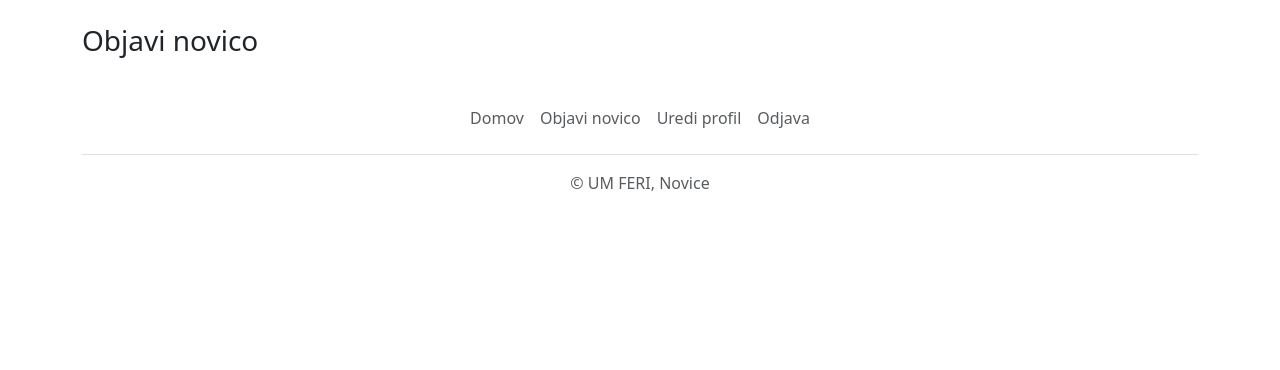
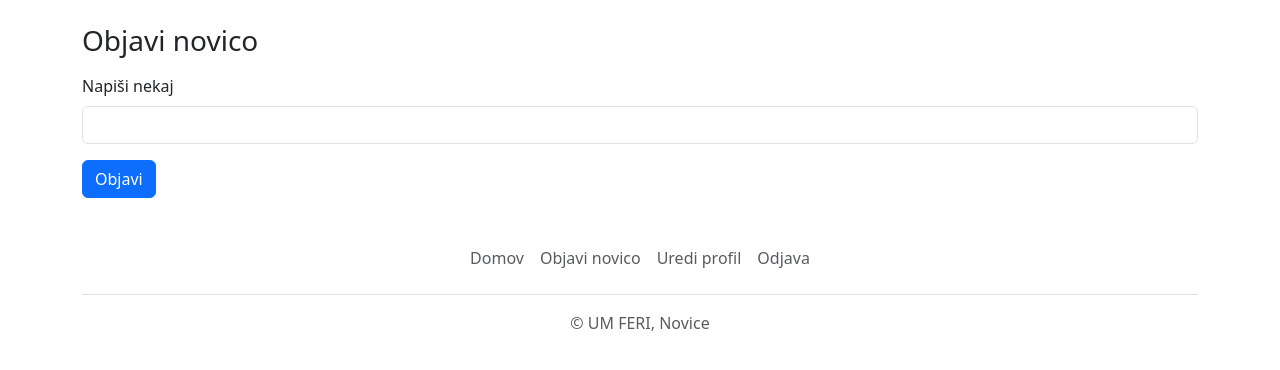
Before and after one commit to SSunYY/Vaja-1-PHP-MVC, a PHP site: page /articles/create in a window 1280 px wide. Shown: the part 73-443 px from the top of the page. Run offline with PHP 8.4, Linux system fonts and the light colour scheme; the visitor is signed in with stand-in values (Sample User, id 1); a stand-in replaces the project's code that opens the database connection.

Commit message:
Dopolnil create.php s kodo za objavo novice.

```diff
--- a/views/articles/create.php
+++ b/views/articles/create.php
@@ -1,3 +1,13 @@
 <div class="container">
-    <h3>Objavi novico</h3>
+    <h3 class="mb-3">Objavi novico</h3>
+    <form action="post.php" method="post">
+        <div class="mb-3">
+            <label for="novica" class="form-label">Napiši nekaj</label>
+            <input type="text" class="form-control" id="novica" name="novica"
+                value="<?php echo isset($_POST["novica"]) ? htmlspecialchars($_POST["novica"], ENT_QUOTES, 'UTF-8') : ""; ?>">
+        </div>
+        <div class="mb-3">
+            <button type="submit" class="btn btn-primary" name="post">Objavi</button>
+        </div>
+    </form>
 </div>
```
